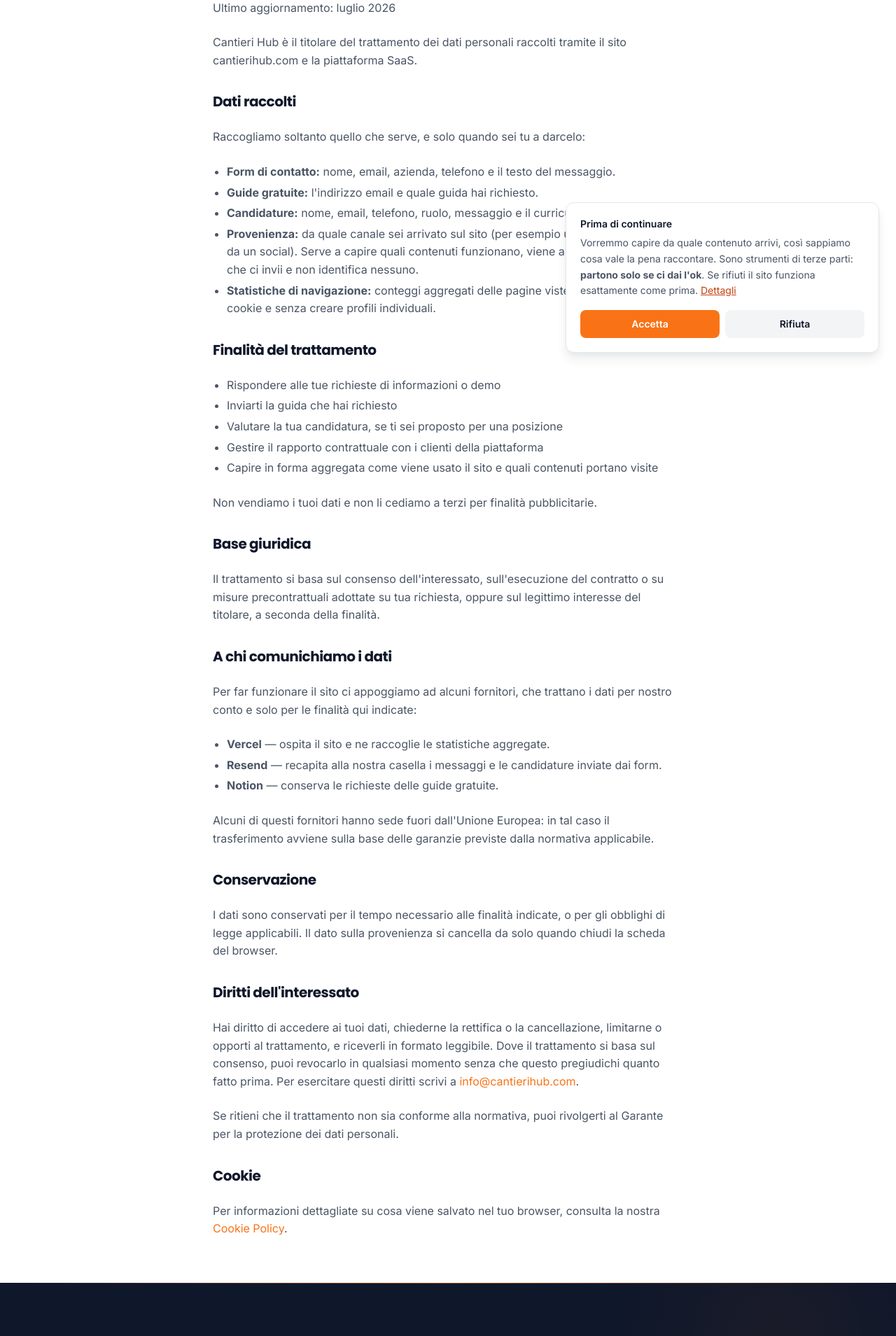
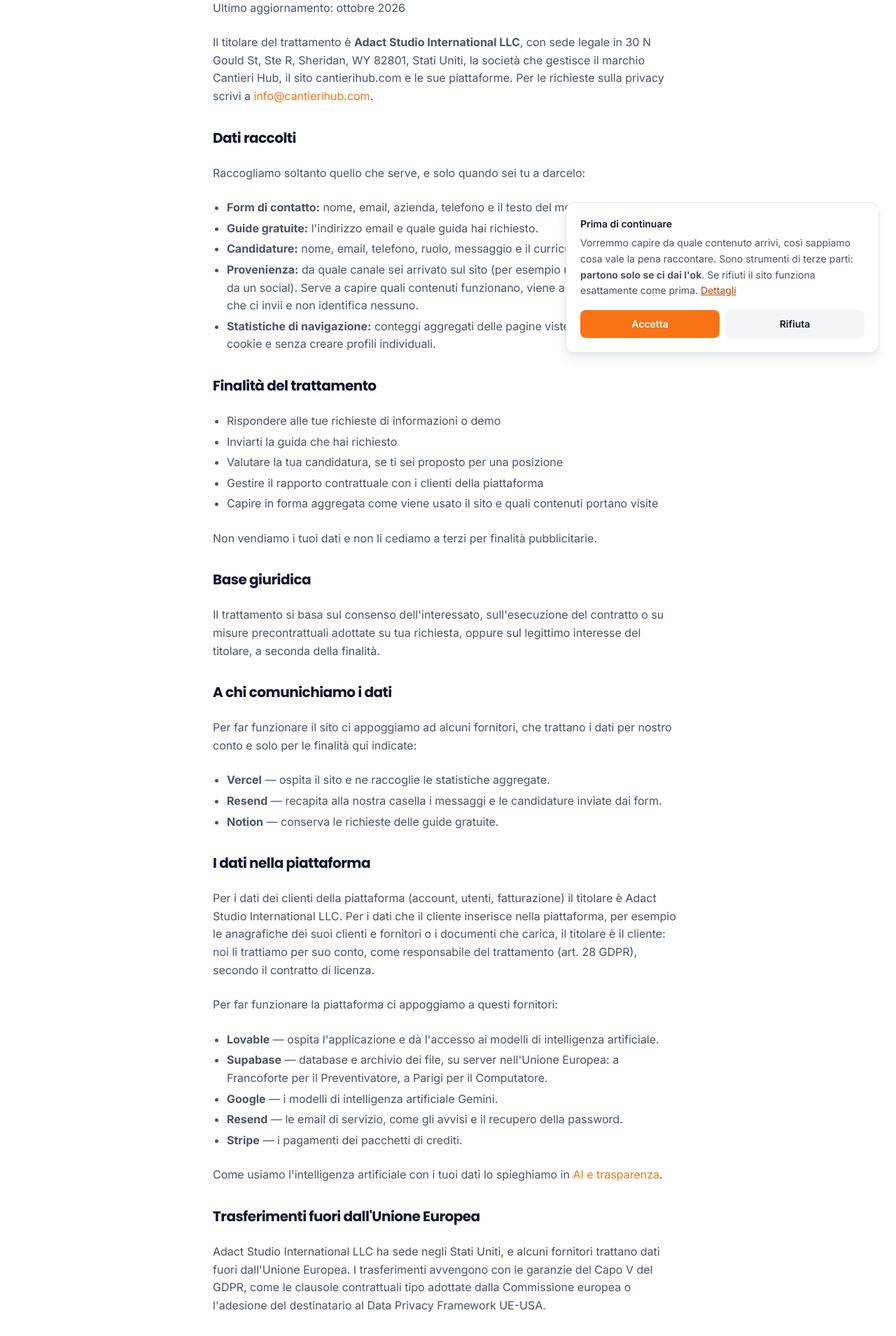
Before and after one commit to cantierihub/cantierihub-com, a Next.js app: page /privacy in a window 1280 px wide. Shown: the part 280-2189 px from the top of the page at 70% size. Built offline with nearby package versions, Linux system fonts and the light colour scheme.

Commit message:
Privacy: titolare, fornitori della piattaforma, dati e AI (#40)
Pagine /sicurezza, /privacy e /ai-trasparenza allineate al contratto di licenza (art. 5 e Allegato B) e alla piattaforma. Testi approvati da Dante il 06/10/2026.

Co-Authored-By: Claude Opus 5.5 <noreply@anthropic.com>

```diff
--- a/src/app/ai-trasparenza/page.tsx
+++ b/src/app/ai-trasparenza/page.tsx
@@ -46,6 +46,20 @@ export default function AiTrasparenzaPage() {
                 esce dal tuo studio e con quale firma.
               </p>
 
+              {/* Le domande dei clienti su dati e AI (Stilcolor, 05/10/2026): fornitore, addestramento, conservazione,
+                  dove lavora. Deve combaciare col contratto di licenza (art. 5.2 e Allegato B). Finché «AI app context» di Lovable
+                  è acceso (tiene richieste e risposte per 90 giorni) qui non si scrive che i fornitori non le conservano. */}
+              <h2 id="dati-e-ai" className="font-display font-bold text-navy text-xl mt-8 scroll-mt-24">I tuoi dati e l&apos;AI</h2>
+              <p>Vale per il Preventivatore AI, dove carichi computi, preventivi e prezzi della tua impresa.</p>
+              <ul className="list-disc pl-5 space-y-1.5">
+                <li><strong>Chi fa il lavoro.</strong> I modelli Gemini di Google, ai quali la piattaforma accede tramite Lovable, il fornitore che la ospita. Nessun altro fornitore di intelligenza artificiale riceve i tuoi dati.</li>
+                <li><strong>Cosa riceve.</strong> Solo quello che serve all&apos;operazione che avvii: il computo da leggere, la voce da analizzare, la descrizione e le foto da cui creare un preventivo.</li>
+                <li><strong>Niente addestramento.</strong> Non usiamo i tuoi dati per addestrare modelli di intelligenza artificiale e non li usiamo per lavorare per altri clienti. Dati anonimi o aggregati li usiamo solo con il tuo consenso scritto, che puoi ritirare quando vuoi.</li>
+                <li><strong>Cosa resta.</strong> Nel tuo account restano i tuoi file e i risultati, per esempio le voci del preventivo. Delle richieste all&apos;AI, nel database della piattaforma registriamo solo il tipo di operazione e i crediti usati.</li>
+                <li><strong>Dove lavora.</strong> Il database e i file stanno nell&apos;Unione Europea, a Francoforte. L&apos;elaborazione con l&apos;AI può avvenire anche fuori dall&apos;UE: in quel caso il trasferimento avviene con le garanzie del GDPR, come le clausole contrattuali tipo della Commissione europea o il Data Privacy Framework UE-USA.</li>
+              </ul>
+              <p>Per i clienti della piattaforma questi impegni sono scritti nel contratto di licenza: all&apos;articolo 5 e nell&apos;Allegato B, sul trattamento dei dati personali.</p>
+
               <h2 className="font-display font-bold text-navy text-xl mt-8">Quando parli con un&apos;AI</h2>
               <p>
                 Dove un nostro strumento risponde tramite intelligenza artificiale te lo diciamo apertamente. In ogni
--- a/src/app/privacy/page.tsx
+++ b/src/app/privacy/page.tsx
@@ -16,9 +16,12 @@ export default function PrivacyPage() {
             <span className="eyebrow text-orange-500">Legale</span>
             <h1 className="mt-3 font-display font-extrabold text-navy text-4xl mb-8">Privacy Policy</h1>
             <div className="prose prose-sm text-gray-600 space-y-6">
-              <p>Ultimo aggiornamento: luglio 2026</p>
+              <p>Ultimo aggiornamento: ottobre 2026</p>
               <p>
-                Cantieri Hub è il titolare del trattamento dei dati personali raccolti tramite il sito cantierihub.com e la piattaforma SaaS.
+                Il titolare del trattamento è <strong>Adact Studio International LLC</strong>, con sede legale in 30 N Gould St, Ste R,
+                Sheridan, WY 82801, Stati Uniti, la società che gestisce il marchio Cantieri Hub, il sito cantierihub.com e le sue
+                piattaforme. Per le richieste sulla privacy scrivi a{" "}
+                <a href="mailto:info@cantierihub.com" className="text-orange-500 hover:underline">info@cantierihub.com</a>.
               </p>
 
               <h2 className="font-display font-bold text-navy text-xl mt-8">Dati raccolti</h2>
@@ -51,10 +54,37 @@ export default function PrivacyPage() {
                 <li><strong>Resend</strong> — recapita alla nostra casella i messaggi e le candidature inviate dai form.</li>
                 <li><strong>Notion</strong> — conserva le richieste delle guide gratuite.</li>
               </ul>
-              <p>Alcuni di questi fornitori hanno sede fuori dall&apos;Unione Europea: in tal caso il trasferimento avviene sulla base delle garanzie previste dalla normativa applicabile.</p>
+              {/* La parte sulla piattaforma (06/10/2026, domande di Stilcolor): deve combaciare con l'Allegato B del contratto. */}
+              <h2 className="font-display font-bold text-navy text-xl mt-8">I dati nella piattaforma</h2>
+              <p>
+                Per i dati dei clienti della piattaforma (account, utenti, fatturazione) il titolare è Adact Studio International LLC.
+                Per i dati che il cliente inserisce nella piattaforma, per esempio le anagrafiche dei suoi clienti e fornitori o i
+                documenti che carica, il titolare è il cliente: noi li trattiamo per suo conto, come responsabile del trattamento
+                (art. 28 GDPR), secondo il contratto di licenza.
+              </p>
+              <p>Per far funzionare la piattaforma ci appoggiamo a questi fornitori:</p>
+              <ul className="list-disc pl-5 space-y-1">
+                <li><strong>Lovable</strong> — ospita l&apos;applicazione e dà l&apos;accesso ai modelli di intelligenza artificiale.</li>
+                <li><strong>Supabase</strong> — database e archivio dei file, su server nell&apos;Unione Europea: a Francoforte per il Preventivatore, a Parigi per il Computatore.</li>
+                <li><strong>Google</strong> — i modelli di intelligenza artificiale Gemini.</li>
+                <li><strong>Resend</strong> — le email di servizio, come gli avvisi e il recupero della password.</li>
+                <li><strong>Stripe</strong> — i pagamenti dei pacchetti di crediti.</li>
+              </ul>
+              <p>
+                Come usiamo l&apos;intelligenza artificiale con i tuoi dati lo spieghiamo in{" "}
+                <a href="/ai-trasparenza#dati-e-ai" className="text-orange-500 hover:underline">AI e trasparenza</a>.
+              </p>
+
+              <h2 className="font-display font-bold text-navy text-xl mt-8">Trasferimenti fuori dall&apos;Unione Europea</h2>
+              <p>
+                Adact Studio International LLC ha sede negli Stati Uniti, e alcuni fornitori trattano dati fuori dall&apos;Unione
+                Europea. I trasferimenti avvengono con le garanzie del Capo V del GDPR, come le clausole contrattuali tipo adottate
+                dalla Commissione europea o l&apos;adesione del destinatario al Data Privacy Framework UE-USA.
+              </p>
 
               <h2 className="font-display font-bold text-navy text-xl mt-8">Conservazione</h2>
               <p>I dati sono conservati per il tempo necessario alle finalità indicate, o per gli obblighi di legge applicabili. Il dato sulla provenienza si cancella da solo quando chiudi la scheda del browser.</p>
+              <p>I dati della piattaforma si cancellano alla fine del contratto, come previsto dal contratto di licenza: entro 60 giorni dalla cessazione, ed entro 90 giorni anche dalle copie di backup.</p>
 
               <h2 className="font-display font-bold text-navy text-xl mt-8">Diritti dell&apos;interessato</h2>
               <p>Hai diritto di accedere ai tuoi dati, chiederne la rettifica o la cancellazione, limitarne o opporti al trattamento, e riceverli in formato leggibile. Dove il trattamento si basa sul consenso, puoi revocarlo in qualsiasi momento senza che questo pregiudichi quanto fatto prima. Per esercitare questi diritti scrivi a <a href="mailto:info@cantierihub.com" className="text-orange-500 hover:underline">info@cantierihub.com</a>.</p>
--- a/src/app/sicurezza/page.tsx
+++ b/src/app/sicurezza/page.tsx
@@ -41,9 +41,9 @@ const garanzie = [
   },
   {
     icon: Server,
-    titolo: "Server in Europa, conformi GDPR",
+    titolo: "Database e file in Europa, secondo il GDPR",
     desc:
-      "L'infrastruttura è ospitata su data center europei e gestita nel rispetto del GDPR. I tuoi dati non finiscono in giro per il mondo: restano dove la legge italiana ed europea li tutela.",
+      "Il database e i file che carichi stanno su server nell'Unione Europea, in Germania e in Francia, gestiti nel rispetto del GDPR. L'intelligenza artificiale può elaborare i testi anche fuori dall'UE: in quel caso valgono le garanzie che il GDPR chiede per i trasferimenti. Come trattiamo i dati con l'AI lo spieghiamo nella pagina AI e trasparenza.",
   },
   {
     icon: FileKey,
@@ -68,7 +68,8 @@ const garanzie = [
 const garanzieRapide = [
   "Un'azienda non vede mai i dati di un'altra",
   "Dati cifrati mentre viaggiano e mentre sono fermi",
-  "Server europei, gestiti secondo il GDPR",
+  "Database e file in Europa, gestiti secondo il GDPR",
+  "Non usiamo i tuoi dati per addestrare l'AI né per altri clienti",
   "Backup regolari: il tuo lavoro non si perde",
 ];
 
@@ -100,7 +101,7 @@ export default function SicurezzaPage() {
                 I tuoi prezzi, i tuoi preventivi, lo storico dei tuoi cantieri: è il patrimonio
                 della tua impresa. Lo trattiamo come tale.{" "}
                 <strong className="text-white">
-                  Isolato, cifrato, ospitato in Europa e salvato di continuo.
+                  Isolato, cifrato, con database e file in Europa, salvato di continuo.
                 </strong>
               </p>
             </Reveal>
```
